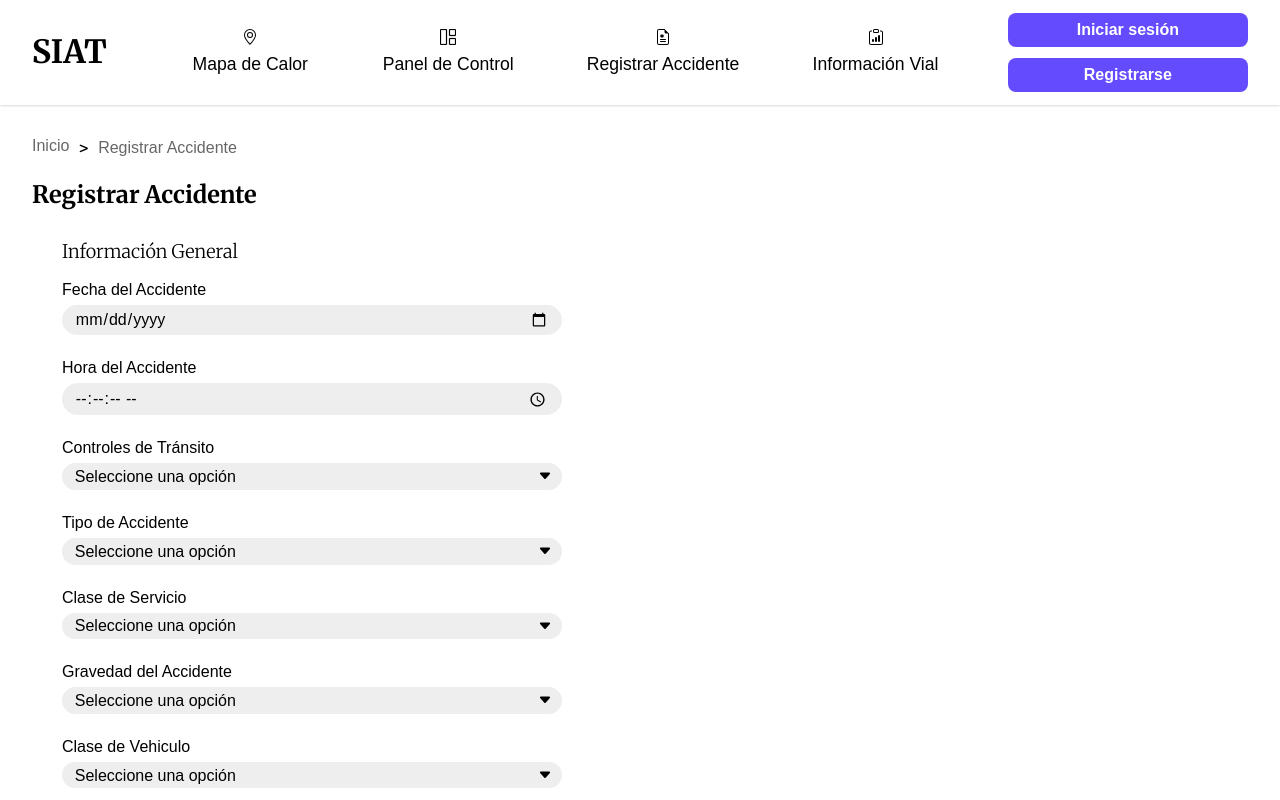
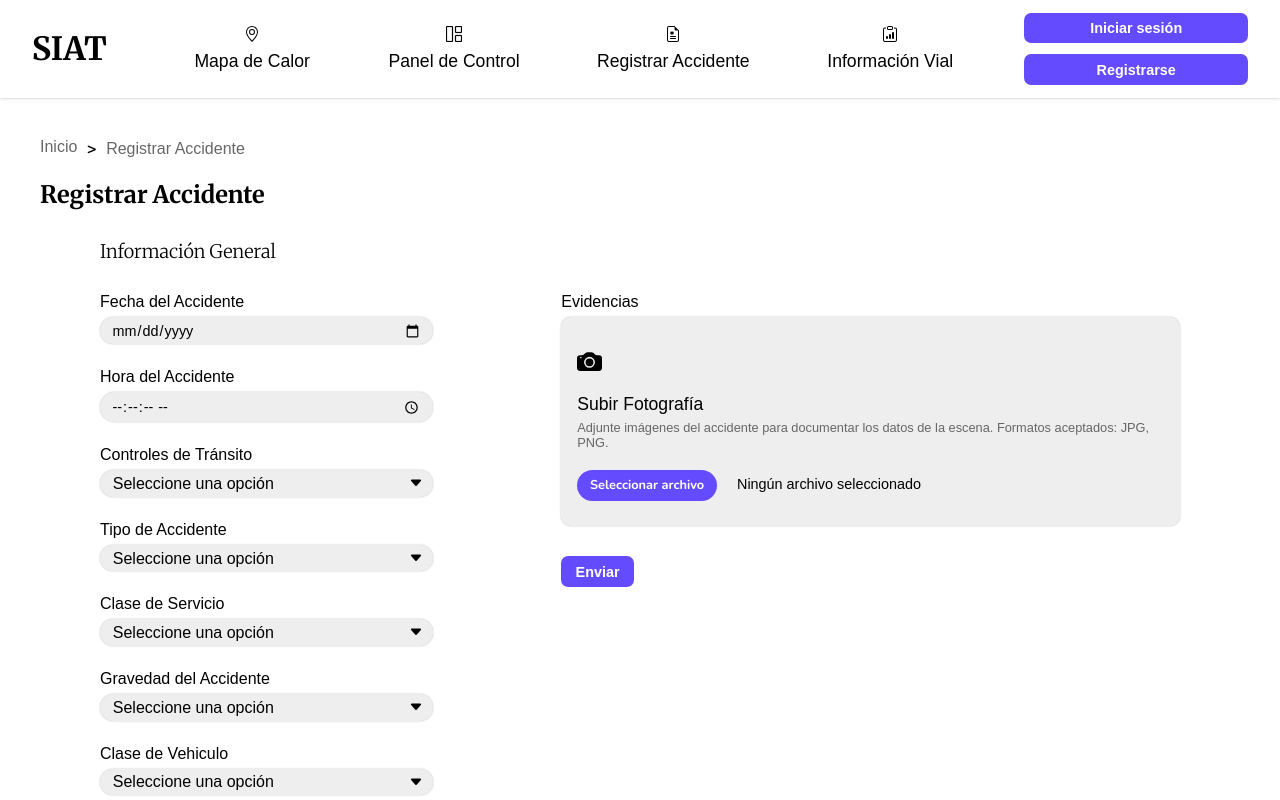
Before and after one commit to SIAT-UV/SIAT-FRONTEND, a React (Vite) app in the folder project/: page /registrar-accidente in a window 1280 px wide. Shown: the top 800 px of the page. Built offline with nearby package versions, Linux system fonts and the light colour scheme; a web font is replaced by a local one.

Commit message:
Diseño del formulario de accidentes en escritorio

```diff
--- a/project/src/components/Buttons/Button.module.css
+++ b/project/src/components/Buttons/Button.module.css
@@ -19,6 +19,10 @@
 }
 
 @media screen and (min-width: 960px) {
+  .button {
+    font-size: calc(var(--font-size-small) + 0.1rem);
+  }
+
   .button:hover {
     background-color: var(--color-secondary);
     color: var(--color-primary);
--- a/project/src/components/Footer/Footer.module.css
+++ b/project/src/components/Footer/Footer.module.css
@@ -1,5 +1,5 @@
 .footer {
-  margin-top: 70px;
+  margin-top: 50px;
   background-color: var(--color-primary);
 }
 
--- a/project/src/components/Header/Header.jsx
+++ b/project/src/components/Header/Header.jsx
@@ -2,15 +2,34 @@ import { header, buttonsItem, loginButton, registerButton } from "./Header.modul
 import { Logo } from "../Logo"
 import { NavBar } from "../NavBar"
 import { Button } from "../Buttons"
+import { useEffect, useState } from "react"
 
 export const Header = ({ children }) => {
+  const [isMobile, setIsMobile] = useState(window.innerWidth < 968)
+
+  useEffect(() => {
+    const handleResize = () => {
+      setIsMobile(window.innerWidth < 968)
+    }
+
+    window.addEventListener("resize", handleResize)
+
+    return () => {
+      window.removeEventListener("resize", handleResize)
+    }
+  }, [])
+
   return (
     <header className={header}>
       <Logo />
       <NavBar>
         <li className={buttonsItem}>
-          <Button otherClass={loginButton}>Iniciar sesión</Button>
-          <Button otherClass={registerButton}>Registrarse</Button>
+          <Button otherClass={loginButton} alternate={isMobile}>
+            Iniciar sesión
+          </Button>
+          <Button otherClass={registerButton} alternate={isMobile}>
+            Registrarse
+          </Button>
         </li>
       </NavBar>
       {children}
--- a/project/src/components/Header/Header.module.css
+++ b/project/src/components/Header/Header.module.css
@@ -6,7 +6,7 @@
   padding-bottom: 0.5rem;
   padding-left: 1.5rem;
   padding-right: 1.5rem;
-  box-shadow: 0px 0px 3px 0px #bbb;
+  box-shadow: 0px 0px 3px 0px var(--color-shadow);
 }
 
 .buttonsItem {
@@ -17,8 +17,8 @@
 
 .buttonsItem .loginButton,
 .buttonsItem .registerButton {
-  background-color: var(--color-secondary);
-  color: var(--color-primary);
+  /* background-color: var(--color-secondary); */
+  /* color: var(--color-primary); */
 }
 
 @media screen and (min-width: 960px) {
@@ -39,8 +39,7 @@
   .buttonsItem .loginButton,
   .buttonsItem .registerButton {
     flex-grow: 1;
-    font-size: initial;
-    background-color: var(--color-primary);
-    color: #fff;
+    /* background-color: var(--color-primary); */
+    /* color: #fff; */
   }
 }
--- a/project/src/index.css
+++ b/project/src/index.css
@@ -6,6 +6,7 @@
   --font-size-small: 0.8rem;
   --font-size-medium: 1rem;
   --font-size-large: 1.1rem;
+  --color-shadow: #bbb;
 }
 
 @font-face {
@@ -56,7 +57,7 @@ body {
 }
 
 main {
-  padding: 2rem;
+  padding: 2.5rem;
 }
 
 h1,
--- a/project/src/pages/AccidentReport/components/AccidentForm/AccidentForm.jsx
+++ b/project/src/pages/AccidentReport/components/AccidentForm/AccidentForm.jsx
@@ -2,14 +2,14 @@ import { InputForm } from "../InputForm"
 import { SelectForm } from "../SelectForm"
 import { Button } from "../../../../components/Buttons"
 import { ACCIDENTS_ENUM } from "../../constants/accident"
-import { formGeneral, form, formTitle, formFile } from "./AccidentForm.module.css"
+import { formGeneral, container, form, formTitle, formFile } from "./AccidentForm.module.css"
 import { FileInput } from "../FileForm/FileInput"
 
 export const AccidentForm = ({ control, handleSubmit, errors }) => {
   return (
-    <div className={form}>
+    <div className={container}>
       <h3 className={formTitle}>Información General</h3>
-      <form onSubmit={handleSubmit}>
+      <form onSubmit={handleSubmit} className={form}>
         <div className={formGeneral}>
           <InputForm name="accidentDate" control={control} label="Fecha del Accidente" type="date" error={errors.accidentDate} />
           <InputForm name="accidentTime" control={control} label="Hora del Accidente" type="time" step="1" error={errors.accidentTime} />
--- a/project/src/pages/AccidentReport/components/AccidentForm/AccidentForm.module.css
+++ b/project/src/pages/AccidentReport/components/AccidentForm/AccidentForm.module.css
@@ -1,6 +1,5 @@
-.form {
+.container {
   margin-top: 30px;
-  margin-left: 30px;
 }
 
 .formTitle {
@@ -18,3 +17,37 @@
 .formFile > :last-child {
   margin-top: 30px;
 }
+
+@media screen and (min-width: 960px) {
+  .container {
+    width: 90%;
+    margin-left: auto;
+    margin-right: auto;
+  }
+
+  .form {
+    display: flex;
+    gap: 10vw;
+    margin-top: 30px;
+  }
+
+  .formGeneral {
+    width: 35%;
+  }
+
+  .formFile {
+    width: 65%;
+  }
+}
+
+@media screen and (min-width: 1800px) {
+  .container {
+    width: 80%;
+    margin-left: auto;
+    margin-right: auto;
+  }
+
+  .form {
+    gap: 20vw;
+  }
+}
--- a/project/src/pages/AccidentReport/components/FileForm/FileForm.module.css
+++ b/project/src/pages/AccidentReport/components/FileForm/FileForm.module.css
@@ -4,6 +4,7 @@
   padding: 2em 0.5em 2em 1em;
   border-radius: 10px;
   background-color: #eee;
+  box-shadow: 0px 0px 2px 0px var(--color-shadow);
 }
 
 .fileTitle {
@@ -20,3 +21,17 @@
   color: #666;
   font-size: calc(var(--font-size-small) + 0.1rem);
 }
+
+@media screen and (min-width: 960px) {
+  .fileContainer {
+    width: 100%;
+  }
+
+  .fileTitle {
+    font-size: var(--font-size-large);
+  }
+
+  .fileInfo {
+    font-size: var(--font-size-small);
+  }
+}
--- a/project/src/pages/AccidentReport/components/FileForm/FileInput.module.css
+++ b/project/src/pages/AccidentReport/components/FileForm/FileInput.module.css
@@ -14,3 +14,11 @@
   margin-bottom: 0;
   font-size: calc(var(--font-size-small) + 0.1rem);
 }
+
+@media screen and (min-width: 960px) {
+  .fileSelected {
+    display: inline-block;
+    margin: 0;
+    margin-left: 20px;
+  }
+}
--- a/project/src/pages/AccidentReport/components/InputForm/InputForm.module.css
+++ b/project/src/pages/AccidentReport/components/InputForm/InputForm.module.css
@@ -9,8 +9,16 @@
   padding: 0.3em 0.8em;
   font-family: inherit;
   font-size: var(--font-size-normal);
+  box-shadow: 0px 0px 2px 0px var(--color-shadow);
 }
 
 .input:focus {
   outline: none;
 }
+
+@media screen and (min-width: 960px) {
+  .input {
+    width: 100%;
+    font-size: calc(var(--font-size-small) + 0.1rem);
+  }
+}
--- a/project/src/pages/AccidentReport/components/SelectForm/SelectForm.module.css
+++ b/project/src/pages/AccidentReport/components/SelectForm/SelectForm.module.css
@@ -17,8 +17,15 @@
   background-repeat: no-repeat;
   background-position: right 10px center;
   background-size: 0.9em;
+  box-shadow: 0px 0px 2px 0px var(--color-shadow);
 }
 
 .select:focus {
   outline: none;
 }
+
+@media screen and (min-width: 960px) {
+  .select {
+    width: 100%;
+  }
+}
```
